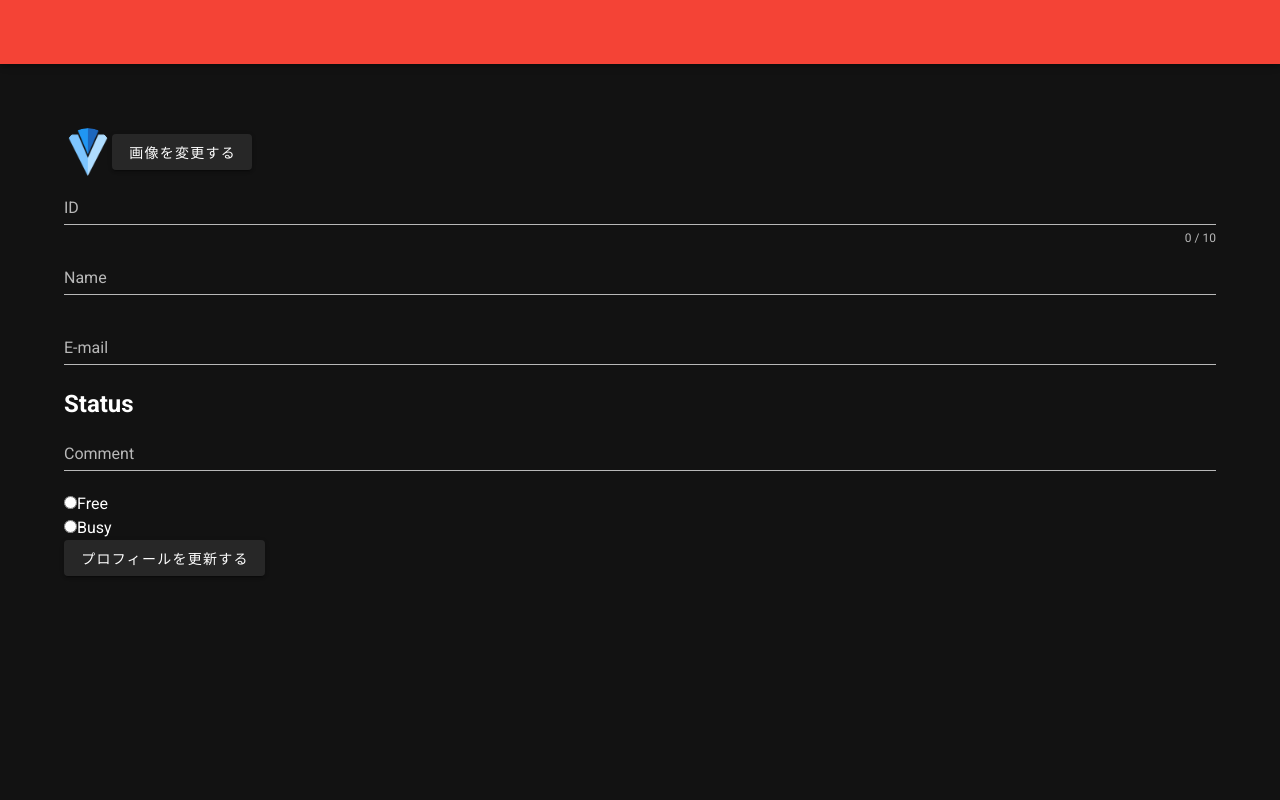
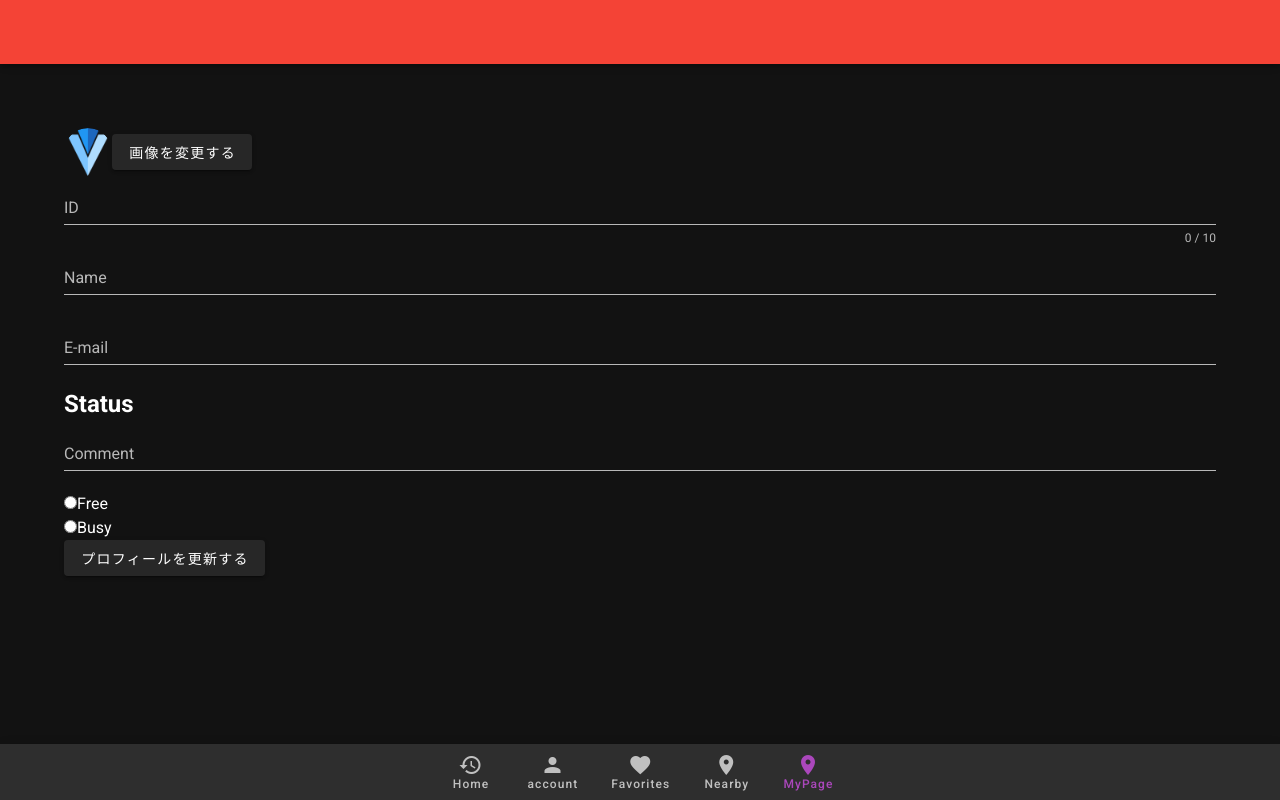
Before and after one commit to shortintern2020-B-frontier/TeamC, a Nuxt app in the folder app/: page /mypage in a window 1280 px wide. Built offline with nearby package versions, Linux system fonts and the light colour scheme.

Commit message:
fix layout

```diff
--- a/app/layouts/default.vue
+++ b/app/layouts/default.vue
@@ -20,8 +20,8 @@
         <span>Nearby</span>
         <v-icon>mdi-map-marker</v-icon>
       </v-btn>
-      <v-btn>
-        <span>test</span>
+      <v-btn to="/mypage">
+        <span>MyPage</span>
         <v-icon>mdi-map-marker</v-icon>
       </v-btn>
     </v-bottom-navigation>
--- a/app/pages/mypage.vue
+++ b/app/pages/mypage.vue
@@ -32,7 +32,7 @@
 <script>
 export default {
   name: "mypage",
-  layout: "mypage",
+  layout: "default",
   components: {},
   async asyncData({ store }) {
     return store.state.user.userInfo;
--- a/app/pages/searchFriend.vue
+++ b/app/pages/searchFriend.vue
@@ -56,7 +56,8 @@
 <script>
 import Vue from "vue";
 export default {
-  name: "mypage",
+  name: "searchFriend",
+  layout: "default",
   components: {},
   data: () => ({
     target_username: "",
```
